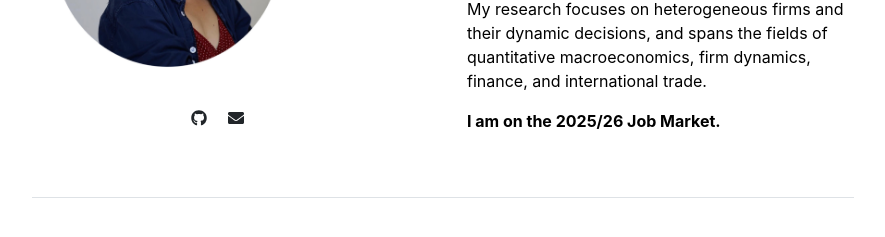
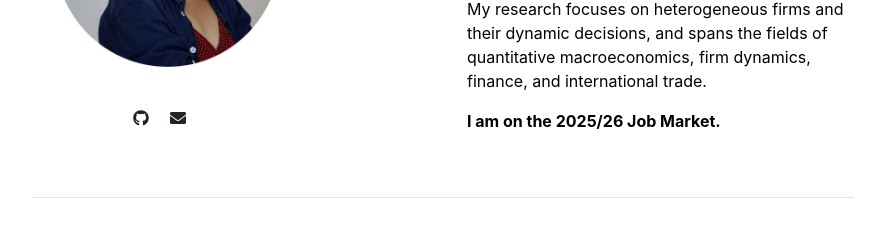
Before and after one commit to chengzi-yi/chengzi-yi.github.io, a Jekyll site: the page built from index.md, in a window 1280 px wide. Shown: the part 334-571 px from the top of the page, without its empty margins (197-1082 px from the left). Built offline with Jekyll 4.4.1, drawn with Linux system fonts in a browser that asks for light colours.

Commit message:
update layout

```diff
--- a/_layouts/home.html
+++ b/_layouts/home.html
@@ -5,12 +5,12 @@ layout: default
 <div class="row g-5 mb-5">
   <div class="col-md-6">
     <img src="{{ site.github.url }}/assets/img/profile.jpg" alt="Home" class="img-fluid" width="70%">
-    <div class="mt-3 text-center home-social">
+    <div class="mt-3 text-center home-social" style="width: 70%;">
       {% for item in site.data.settings.social %}
       {% assign style = item.style | default: 'fab' %}
       <a href="{{ item.link }}" class="me-3 fs-6 text-decoration-none" target="_blank" rel="noopener noreferrer"
-        aria-label="{{ item.icon }}">
-        <i class="{{ style }} fa-{{ item.icon }}"></i>
+      aria-label="{{ item.icon }}">
+      <i class="{{ style }} fa-{{ item.icon }}"></i>
       </a>
       {% endfor %}
     </div>
```
